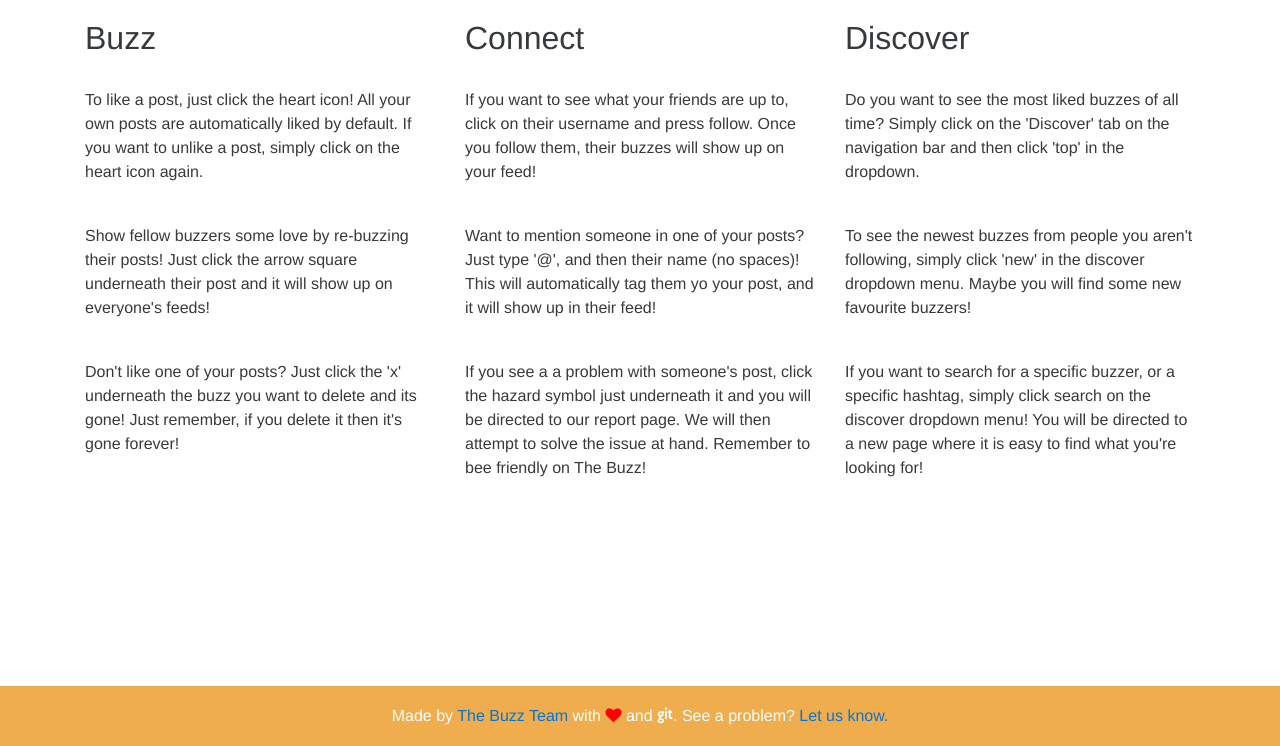
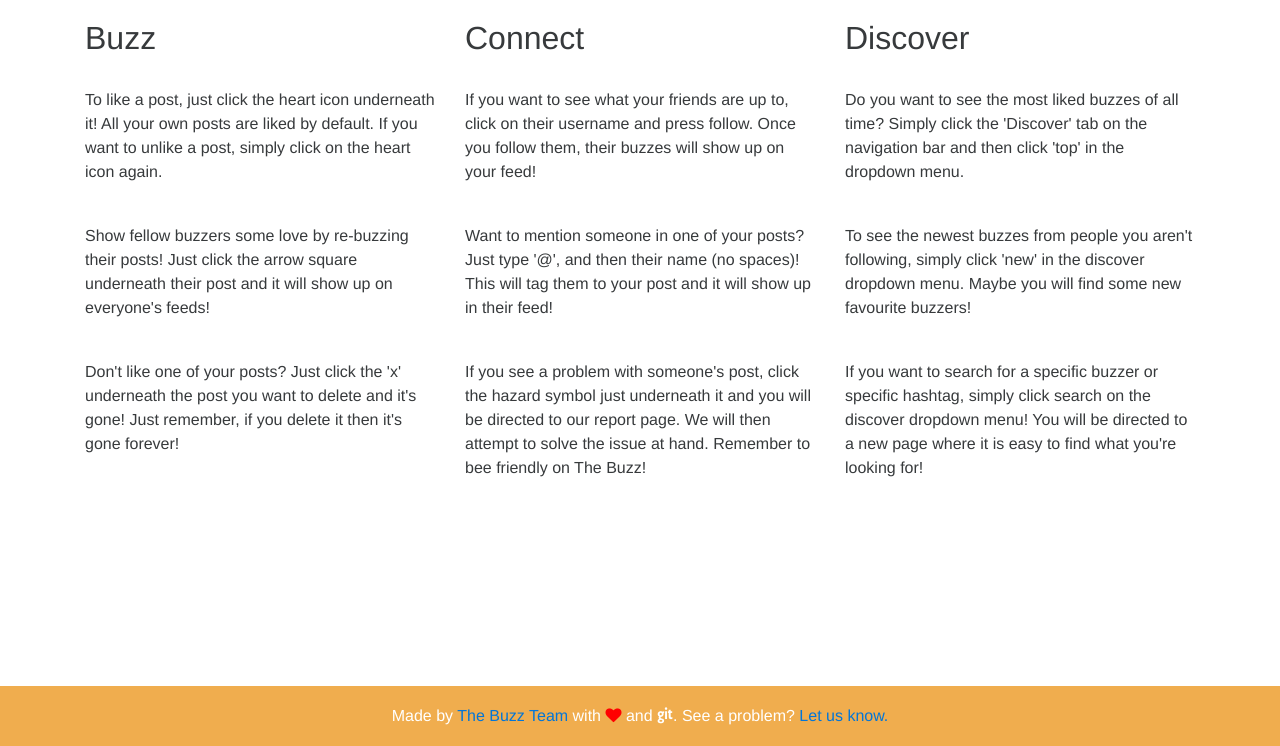
Before and after one commit to FYCompsci/TwitHalf, a PHP site: page /about.php in a window 1280 px wide. Shown: the part 54-800 px from the top of the page. Run offline with PHP 8.4, Linux system fonts and the light colour scheme.

Commit message:
Fixing grammar for about page

```diff
--- a/about.php
+++ b/about.php
@@ -19,14 +19,14 @@
 				<div class="col-sm-4">
 				<h2>Buzz</h2>
 				<br>
-					<p>To like a post, just click the heart icon! All your own posts are automatically liked by default.
+					<p>To like a post, just click the heart icon underneath it! All your own posts are liked by default.
 						 If you want to unlike a post, simply click on the heart icon again.</p>
 						<br>
 							<p>Show fellow buzzers some love by re-buzzing their posts! Just click the arrow square underneath
 								 their post and it will show up on everyone's feeds!
 						</br>
 						</br>
-						<p>Don't like one of your posts? Just click the 'x' underneath the buzz you want to delete and its gone!
+						<p>Don't like one of your posts? Just click the 'x' underneath the post you want to delete and it's gone!
 							 Just remember, if you delete it then it's gone forever!</p>
 				</br>
 				</div>
@@ -41,9 +41,9 @@
 							 Once you follow them, their buzzes will show up on your feed!</p>
 						</br>
 							<p>Want to mention someone in one of your posts? Just type '@', and then their name (no spaces)!
-									This will automatically tag them yo your post, and it will show up in their feed!</p>
+									This will tag them to your post and it will show up in their feed!</p>
 						</br>
-						<p>If you see a a problem with someone's post, click the hazard symbol just underneath it and you will be
+						<p>If you see a problem with someone's post, click the hazard symbol just underneath it and you will be
 								 directed to our report page. We will then attempt to solve the issue at hand. Remember to bee friendly
 								 on The Buzz!</p>
 				</br>
@@ -54,13 +54,13 @@
 				<div class="col-sm-4">
 				<h2>Discover</h2>
 				<br>
-					<p>Do you want to see the most liked buzzes of all time? Simply click on the 'Discover' tab on the navigation
-						bar and then click 'top' in the dropdown.</p>
+					<p>Do you want to see the most liked buzzes of all time? Simply click the 'Discover' tab on the navigation
+						bar and then click 'top' in the dropdown menu.</p>
 						</br>
 							<p>To see the newest buzzes from people you aren't following, simply click 'new' in the discover dropdown
 								menu. Maybe you will find some new favourite buzzers!</p>
 						</br>
-						<p>If you want to search for a specific buzzer, or a specific hashtag, simply click search on the discover
+						<p>If you want to search for a specific buzzer or specific hashtag, simply click search on the discover
 							dropdown menu! You will be directed to a new page where it is easy to find what you're looking for!</p>
 						</br>
 						</div>
```
